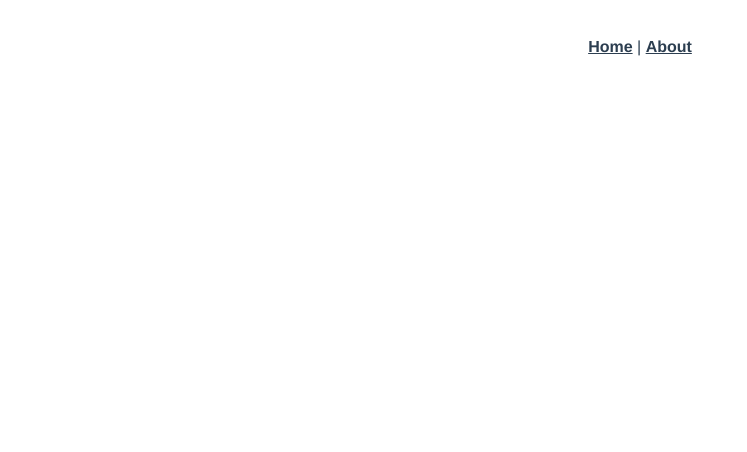
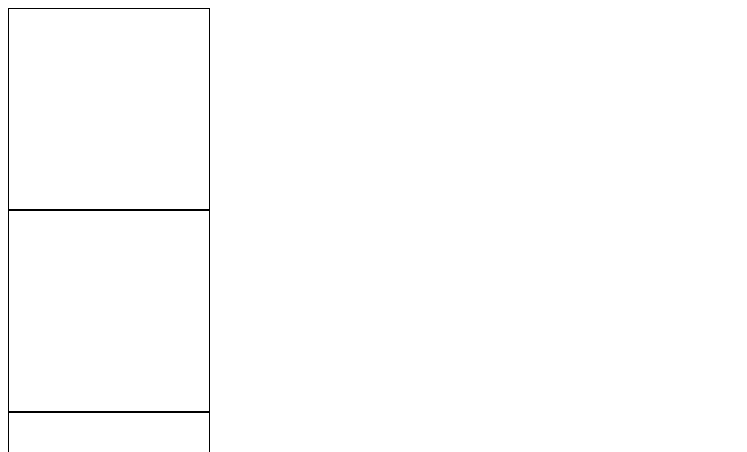
Before and after one commit to proman24/Tic-tac-toe-Vuex, a Vue app: page /game in a window 1280 px wide. Shown: the top 452 px of the page, without its empty margins (0-747 px from the left). Built offline with nearby package versions, Linux system fonts and the light colour scheme.

Commit message:
cell functional

```diff
--- a/src/App.vue
+++ b/src/App.vue
@@ -1,9 +1,9 @@
 <template>
   <div id="app">
-    <div id="nav">
+    <!-- <div id="nav">
       <router-link to="/">Home</router-link> |
       <router-link to="/about">About</router-link>
-    </div>
+    </div> -->
     <router-view />
   </div>
 </template>
--- /dev/null
+++ b/src/components/Cell.vue
@@ -0,0 +1,48 @@
+<template>
+  <div id="cell" @click="makeMove" :class="cellClass">
+    <span id="text">{{ this.player ? this.player : ""}}</span>
+  </div>
+</template>
+
+<script>
+export default {
+    name:'Cell',
+    data(){
+        return{
+            player:null
+        }
+    },
+    computed:{
+        cellClass(){
+            return this.player
+        }
+    },
+    methods:{
+        makeMove:function(){
+            this.player='X'
+        }
+    }
+}
+</script>
+
+<style>
+#cell{
+    position:relative;
+    height: 200px;
+    width:200px;
+    border:1px solid black;
+}
+.X{
+    background: burlywood;
+}
+.O{
+    background: cadetblue;
+}
+#text{
+    font-size: 92px;
+    top:50%;
+    left:50%;
+    position: absolute;
+    transform: translate(-50%,-50%);
+}
+</style>
--- a/src/router/index.js
+++ b/src/router/index.js
@@ -1,6 +1,7 @@
 import Vue from "vue";
 import VueRouter from "vue-router";
 import Home from "../views/Home.vue";
+import Board from "@/views/Board.vue";
 
 Vue.use(VueRouter);
 
@@ -18,6 +19,11 @@ const routes = [
     // which is lazy-loaded when the route is visited.
     component: () =>
       import(/* webpackChunkName: "about" */ "../views/About.vue")
+  },
+  {
+    path:"/game",
+    name:"Board",
+    component:Board
   }
 ];
 
--- /dev/null
+++ b/src/views/Board.vue
@@ -0,0 +1,20 @@
+<template>
+  <div>
+      <cell/>
+      <cell/>
+      <cell/>
+  </div>
+</template>
+
+<script>
+import Cell from '@/components/Cell.vue'
+export default {
+    components:{
+        Cell
+    }
+}
+</script>
+
+<style>
+
+</style>
```
